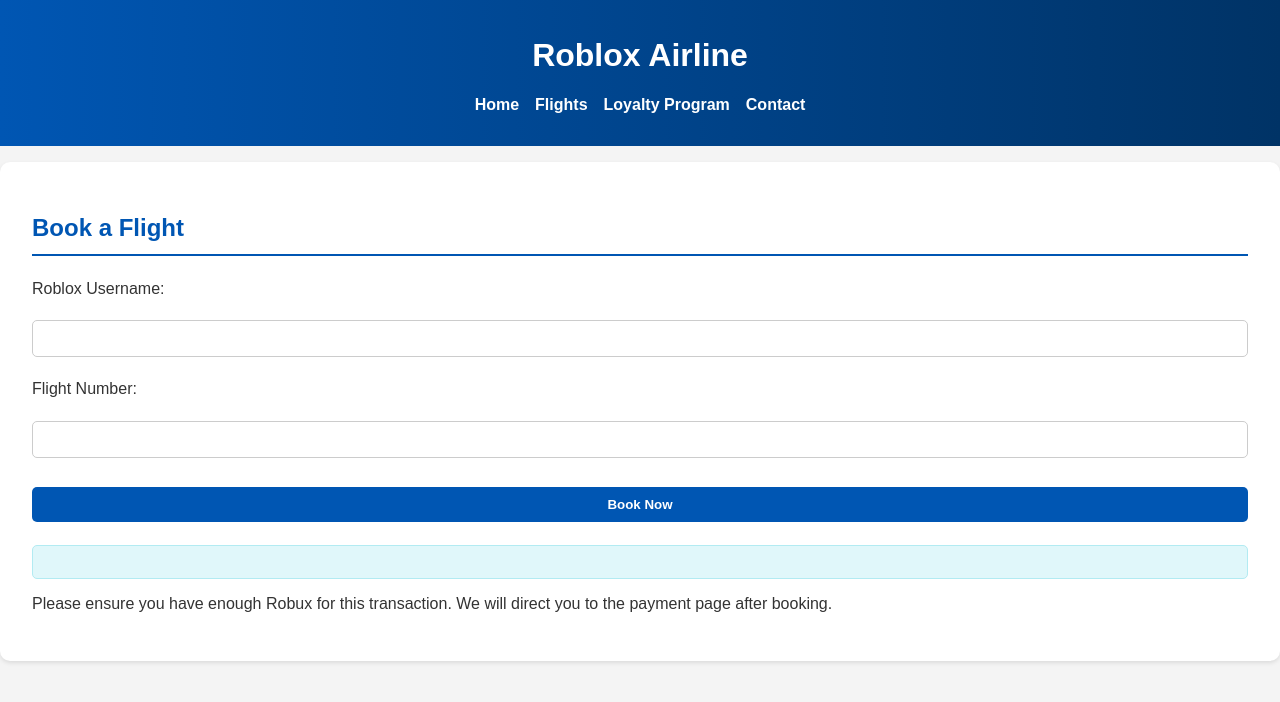
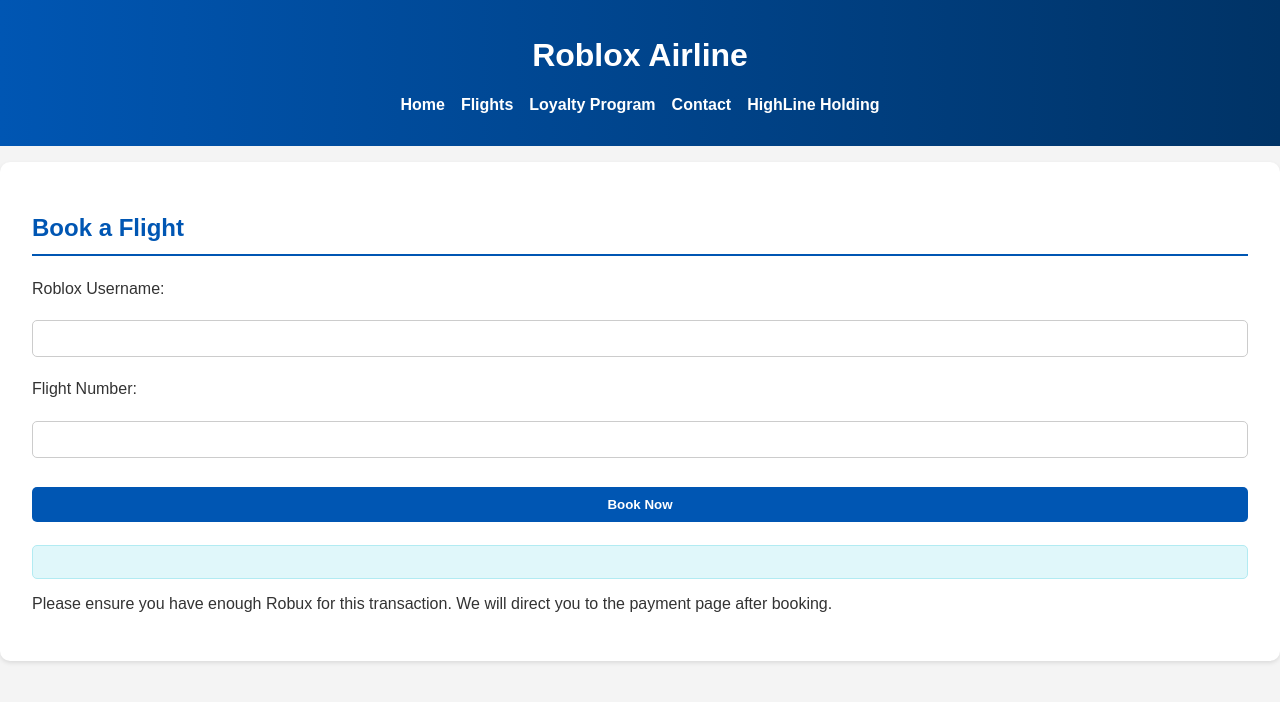
Before and after one commit to Acool-dev/HighLine-Airlines, a plain HTML site: page book.html in a window 1280 px wide. Drawn offline with Linux system fonts and the light colour scheme; files that its build step writes are made by us from their sources; files whose address does not match are found by name.

Commit message:
Update book.html

```diff
--- a/book.html
+++ b/book.html
@@ -15,6 +15,7 @@
         <li><a href="flights.html">Flights</a></li>
         <li><a href="loyalty.html">Loyalty Program</a></li>
         <li><a href="contact.html">Contact</a></li>
+        <li><a href="highline.html">HighLine Holding</a></li>
       </ul>
     </nav>
   </header>
```
